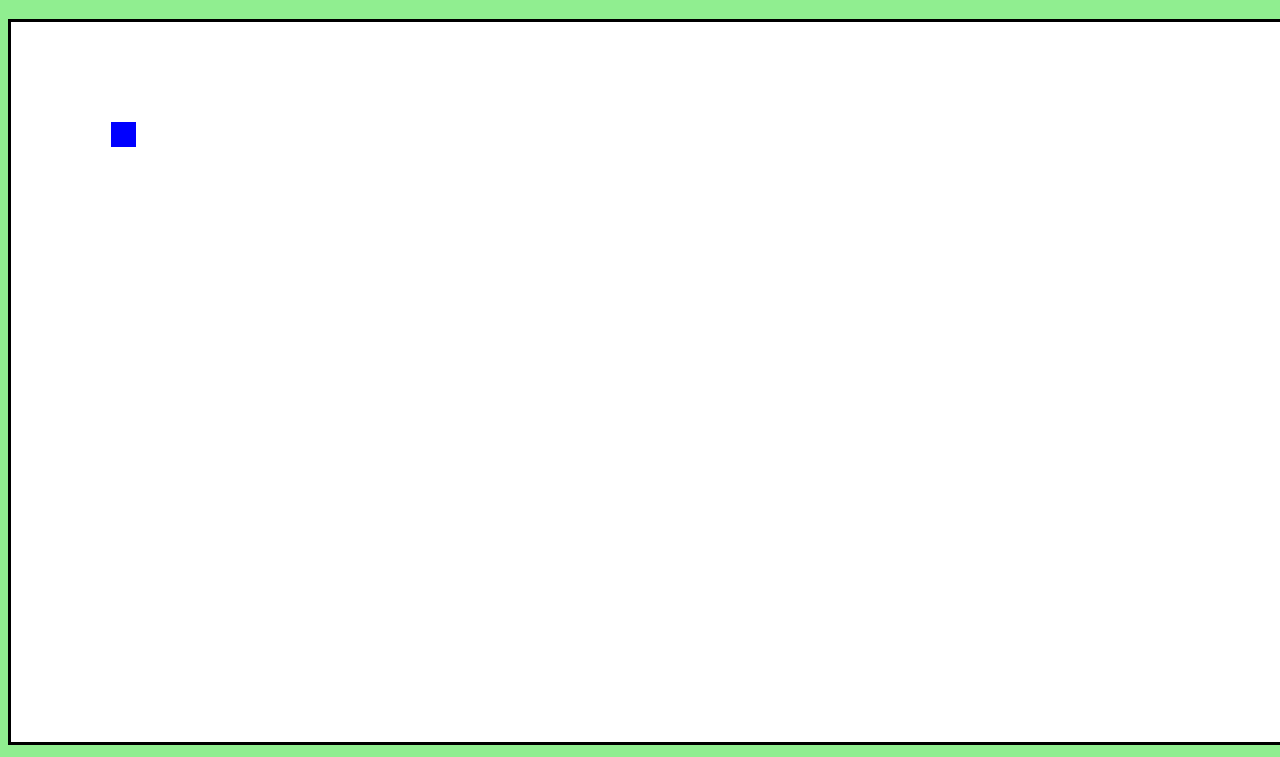
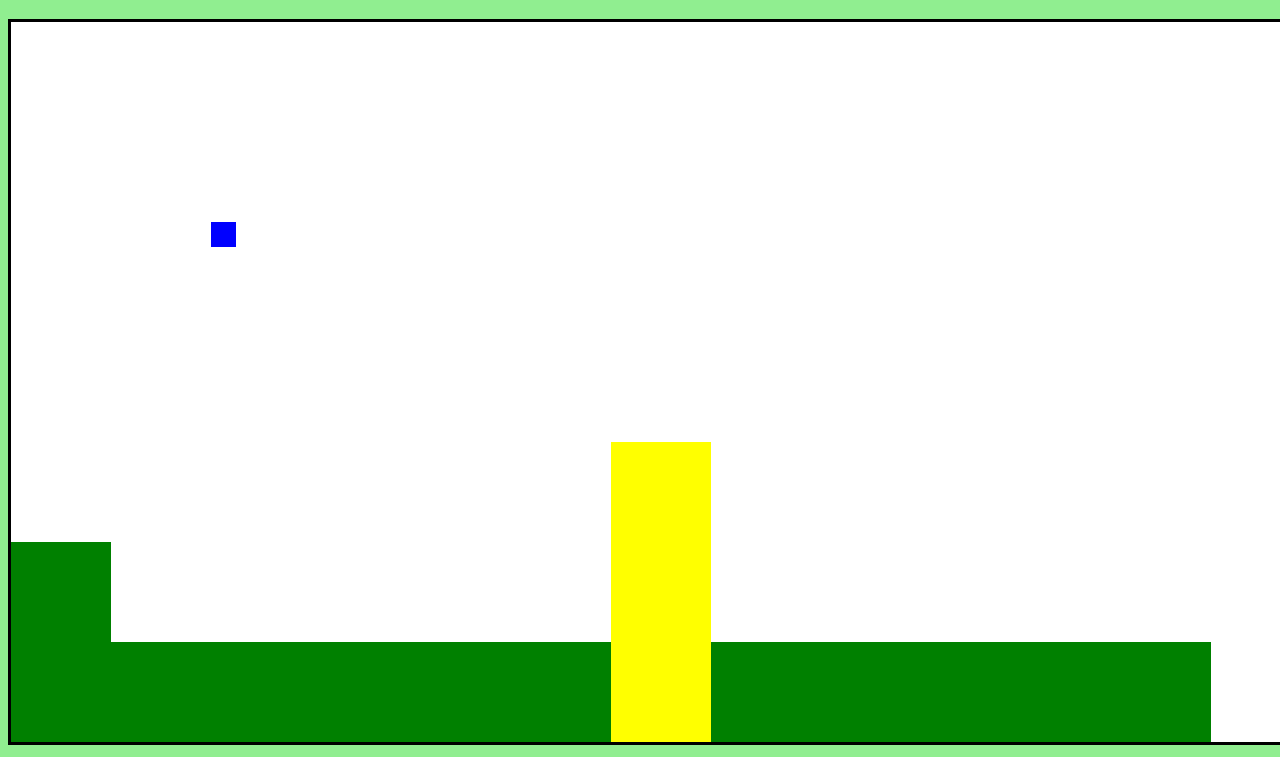
Before and after one commit to juanskysword/Starry_Cloud, a website: page Public/overworld.html in a window 1280 px wide. Shown: the part 87-844 px from the top of the page. Drawn offline with Linux system fonts and the light colour scheme.

Commit message:
collision_movement

```diff
--- /dev/null
+++ b/Public/Js/border.js
@@ -0,0 +1,19 @@
+// Storing them in this. x, y  will make it not to conflict with player this. x y
+
+function Border (x, y, width, height, type) {
+    this.x = x;
+    this.y = y;
+    this.width = width;
+    this.height = height;
+    this.type = type;
+
+    //Styles will be drawn with context
+    this.draw = function(){
+        if (this.type === 1) {
+            ctx.fillStyle = "yellow";
+        } else if (this.type === 2) {
+            ctx.fillStyle = "green";
+        }
+        ctx.fillRect(this.x, this.y, this.width, this.height);
+    }
+}
--- a/Public/Js/index.js
+++ b/Public/Js/index.js
@@ -6,6 +6,8 @@ let ctx;
 
 let gameLoop;
 let player;
+let borders = [];
+
 
 //input variables (movement)
 let upKey;
@@ -25,7 +27,16 @@ window.onload = function () {
   ctx.fillRect(0, 0, 1280, 720);
 
   // ------ Player Load -------
-  player = new Player(100, 100);
+  player = new Player(200, 200);
+
+  // Create Border // x cordinate= 0, y cordinate
+  for (let i = 0; i < 12; i++) {
+    borders.push(new Border(0 +100* i, 620, 100, 100, 2))
+  }
+  borders.push(new Border(0, 520, 100,100, 2));
+  for (let i = 0; i < 4; i++) {
+    borders.push(new Border(600, 420 + 100*i, 100, 100, 1))
+  }
 
   // game loop
   ///    1000 = 1s  30 is the number its printing like framerates
@@ -51,6 +62,11 @@ function draw() {
 
   //player drawn
   player.draw();
+
+  //Draw borders
+  for (let i = 0; i < borders.length; i++) {
+    borders[i].draw();
+  }
 }
 
 // Giving WASD / Arrow Movement inputs
@@ -78,3 +94,20 @@ function setupInputs() {
     }
   });
 }
+
+// intersection for player and items
+
+function checkIntersection(r1, r2) {
+  console.log(r1, r2)
+  if (r1.x >= r2.x + r2.width) {
+    return false;
+  } else if (r1.x + r1.width <= r2.x) {
+    return false;
+  } else if (r1.y >= r2.y +r2.height) {
+    return false;
+  } else if (r1.y + r1.height <= r2.y) {
+    return false;
+  } else {
+    return true;
+  }
+}
--- a/Public/Js/player.js
+++ b/Public/Js/player.js
@@ -27,13 +27,77 @@ function Player(x, y) {
             // Move Left
             this.xspeed --;
         }
+        if (!downKey && !upKey || downKey && upKey) {
+            // Slowdown
+            this.yspeed *= this.friction;
+        } else if (upKey) {
+            // Move Up
+            this.yspeed --;
+        } else if (downKey) {
+            // Move Down
+            this.yspeed ++;
+        }
         //vertical movement
-    if (upKey && !downKey)
+
         //correct speed
         if (this.xspeed > this.maxSpeed) {
             this.xspeed = this.maxSpeed;
         } else if ( this.xspeed < -this.maxSpeed) {
             this.xspeed = -this.maxSpeed
+        }
+        if (this.yspeed > this.maxSpeed) {
+            this.yspeed = this.maxSpeed;
+        } else if ( this.yspeed < -this.maxSpeed) {
+            this.yspeed = -this.maxSpeed
+        }
+        if (this.xspeed > 0) {
+            this.xspeed = Math.floor(this.xspeed);
+        } else {
+            this.xspeed = Math.ceil(this.xspeed)
+        }
+        if (this.yspeed > 0) {
+            this.yspeed = Math.floor(this.yspeed);
+        } else {
+            this.yspeed = Math.ceil(this.yspeed)
+        }
+        // Horizontal Collision Rectangle
+        let horizontalRect = {
+            x: this.x + this.xspeed,
+            y: this.y,
+            width: this.width,
+            height: this.height
+        }
+
+        // Vertical Collision Rectangle
+        let verticalRect = {
+            x: this.x,
+            y: this.y + this.yspeed,
+            width: this.width,
+            height: this.height
+        }
+
+        //check for intersection
+        for ( let i = 0; i < borders.length; i++) {
+            let borderRect = {
+                x: borders[i].x,
+                y: borders[i].y,
+                width: borders[i].width,
+                height: borders[i].height
+            }
+            if (checkIntersection(horizontalRect, borderRect)) {
+                while (checkIntersection(horizontalRect, borderRect)) {
+                    horizontalRect.x = Math.sign(this.xspeed);
+                }
+                // this.x = horizontalRect.x;
+                this.xspeed = 0;
+            }
+            if (checkIntersection(verticalRect, borderRect)) {
+                while (checkIntersection(verticalRect, borderRect)) {
+                    verticalRect.y = Math.sign(this.yspeed);
+                }
+                // this.y = verticalRect.y;
+                this.yspeed = 0;
+            }
         }
 
         this.x += this.xspeed;
--- a/Public/overworld.html
+++ b/Public/overworld.html
@@ -7,6 +7,7 @@
     <link rel="stylesheet" href="Overworld.css">
     <script src="Js/index.js"></script>
     <script src="Js/player.js"></script>
+    <script src="Js/border.js"></script>
 </head>
 OVERWORLD MAP
 <body>
```
